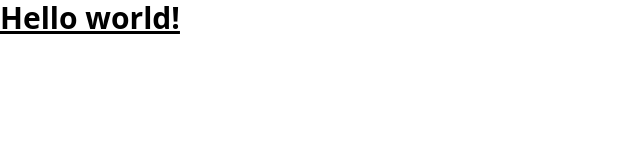
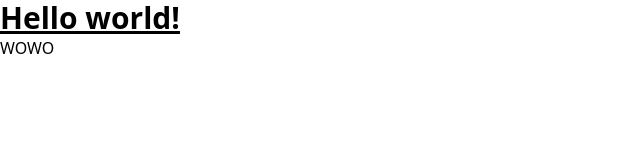
Before and after one commit to ChaoticLuke/Carer-web-1, a Next.js app: page / in a window 1280 px wide. Shown: the top 160 px of the page, without its empty margins (0-640 px from the left). Built offline with nearby package versions, Linux system fonts and the light colour scheme.

Commit message:
A little thing

```diff
--- /dev/null
+++ b/Components/test.tsx
@@ -0,0 +1,9 @@
+const Test = () => {
+    return (
+    <>
+        <p className="text-4 border-x-teal-100">WOWO</p>
+    </>
+    );
+}
+
+export default Test;
--- a/src/pages/index.tsx
+++ b/src/pages/index.tsx
@@ -1,5 +1,6 @@
 import Head from 'next/head'
 import Image from 'next/image'
+import Test from '../../Components/test'
 
 export default function Home() {
   return (
@@ -7,10 +8,7 @@ export default function Home() {
       <h1 className="text-3xl font-bold underline">
         Hello world!
       </h1>
-
-
-
-
+      <Test/>
     </>
   )
 }
```
